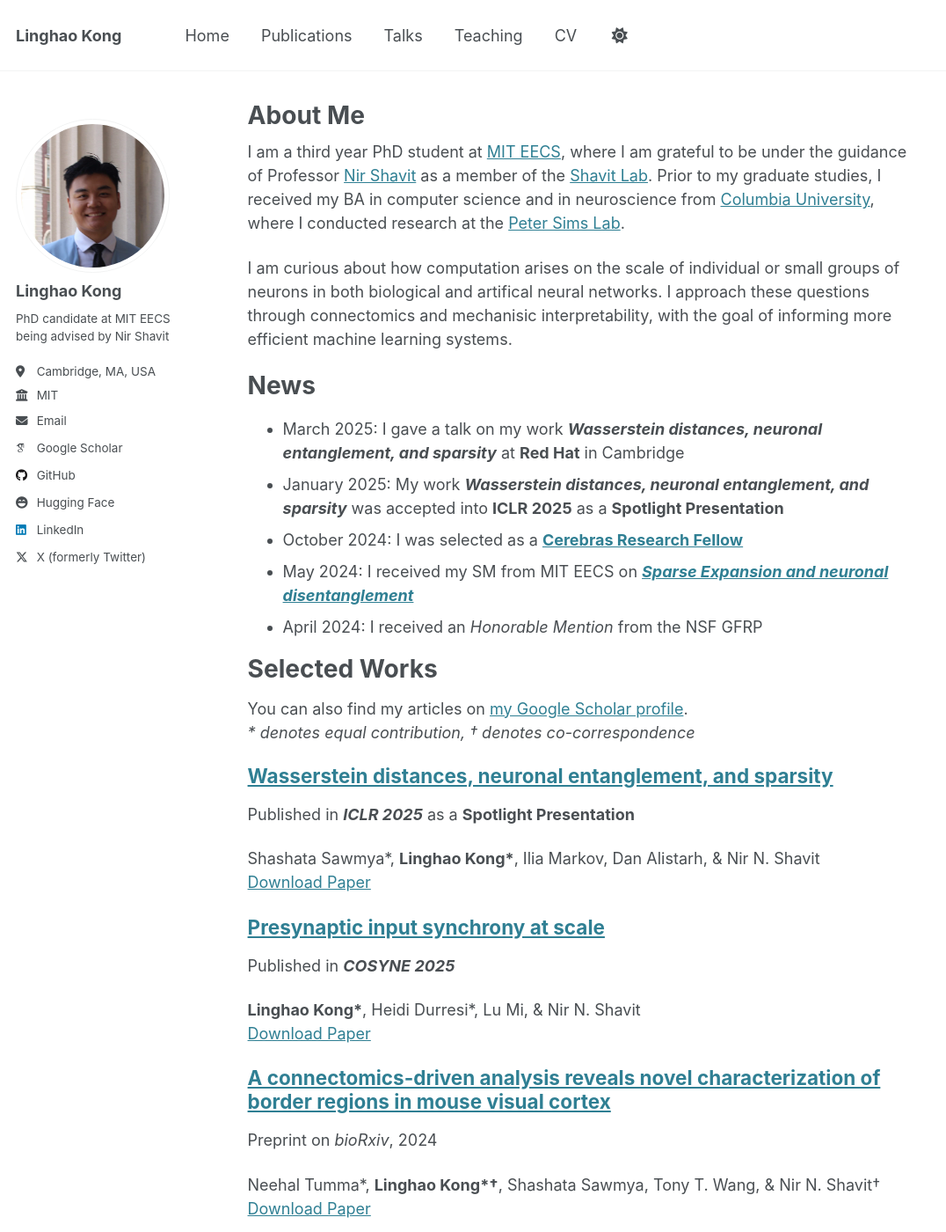
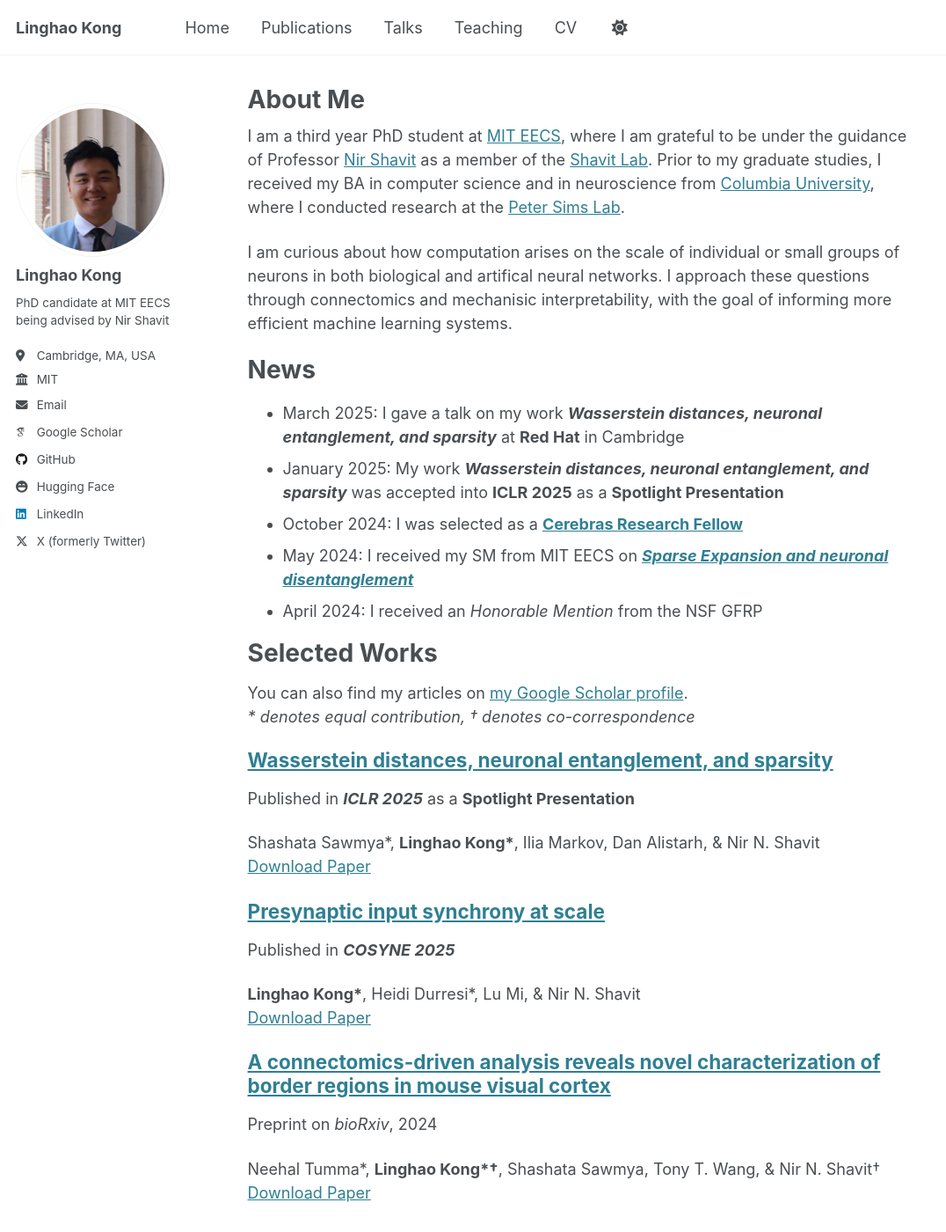
Before and after one commit to Lin-K76/Lin-K76.github.io, a Jekyll site: the page built from _pages/about.md, in a window 1280 px wide and 1400 px high. Shown: the whole window at 88% size, without its empty margins (0-1076 px from the left). Built offline with Jekyll 4.4.1, drawn with Linux system fonts in a browser that asks for light colours; some web fonts are replaced.

Commit message:
Reverts formatting

```diff
--- a/_sass/layout/_masthead.scss
+++ b/_sass/layout/_masthead.scss
@@ -27,7 +27,7 @@
   &__inner-wrap {
     @include container;
     @include clearfix;
-    padding: 1em 1em;
+    padding: 0.5em 1em;
     font-family: $sans-serif-narrow;
 
     @include breakpoint($x-large) {
```
